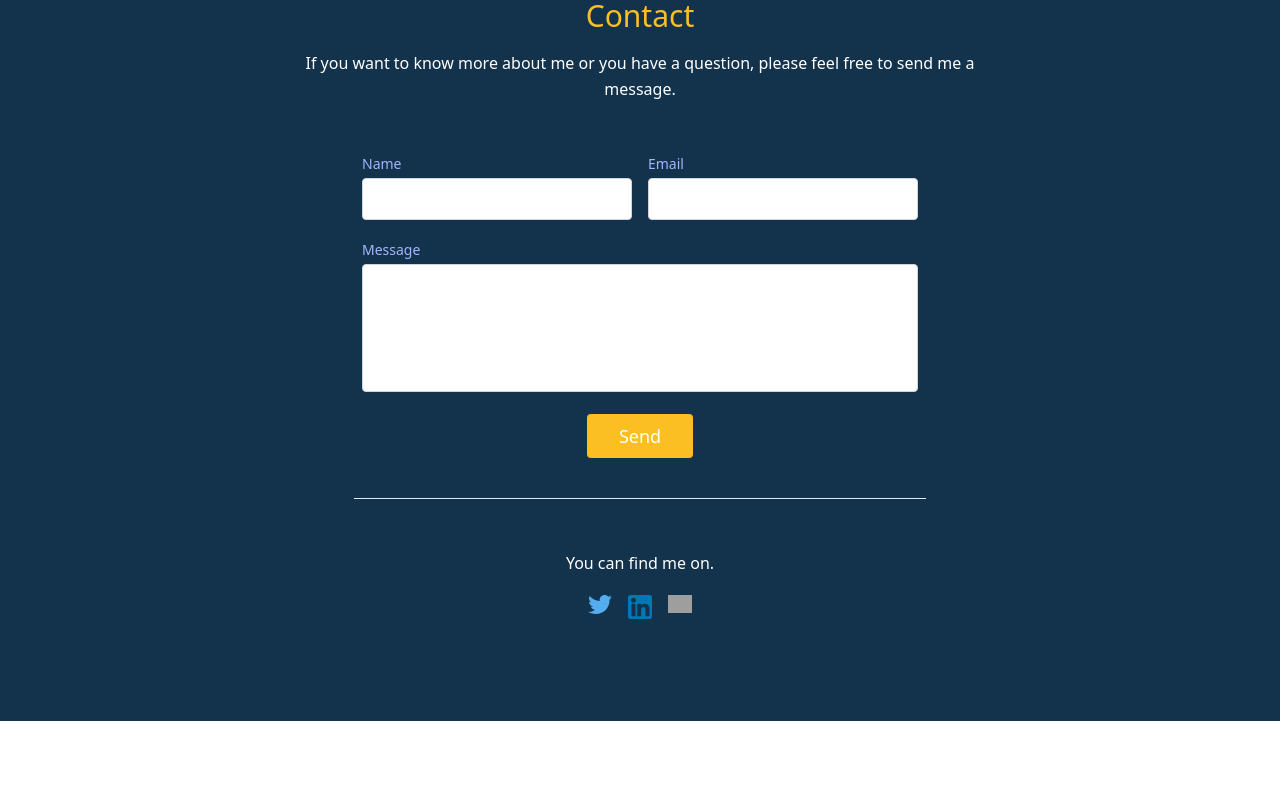
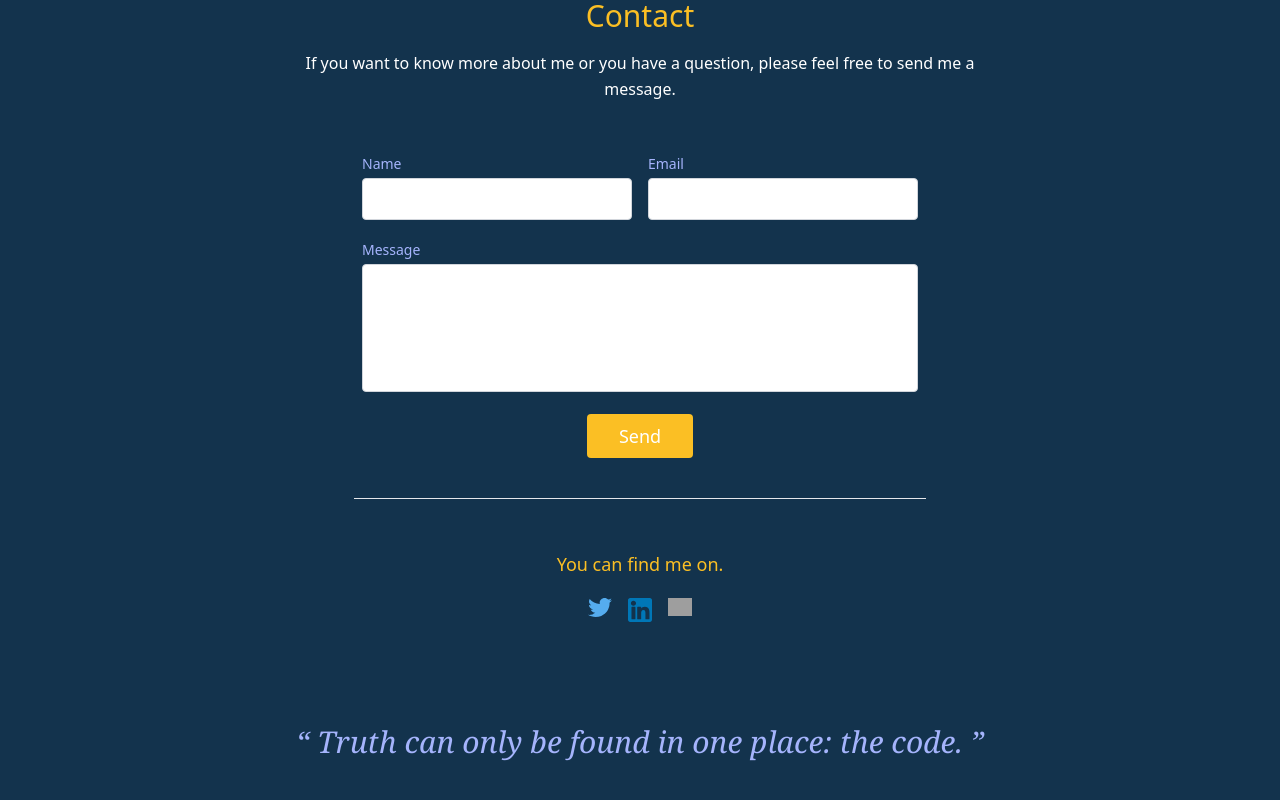
Before and after one commit to ismailkhalil20/MyPortfolio, a React (Create React App) app: page / in a window 1280 px wide. Shown: the part 3451-4251 px from the top of the page. Before the commit the page ends 4172 px from the top, so only its background shows below. Built offline with nearby package versions, Linux system fonts and the light colour scheme; grey boxes are pictures that could not be loaded.

Commit message:
Add Footer

```diff
--- a/src/App.js
+++ b/src/App.js
@@ -1,5 +1,6 @@
 import About from './components/About'
-import Contact from './components/Contact/Contact'
+import Contact from './components/Contact'
+import Footer from './components/Footer'
 import Header from './components/Header'
 import Hero from './components/Hero'
 import HeroProject1, { HeroProject2, HeroProject3 } from './components/HeroProject'
@@ -18,6 +19,7 @@ function App() {
         <About />
         <Contact />
       </div>
+      <Footer />
     </div>
   );
 }
--- a/src/components/Contact/Contact.jsx
+++ b/src/components/Contact/Contact.jsx
@@ -37,7 +37,7 @@ export default function Contact() {
                         </div>
 
                         <div className="p-2 w-full pt-8 mt-8 border-t border-gray-200 text-center">
-                            <p className="leading-normal my-5 text-white">You can find me on.
+                            <p className="leading-normal my-5 text-lg text-yellow-400">You can find me on.
                             </p>
                             <span className="inline-flex space-x-4">
                                 <a href="https://twitter.com/IsmailKhalil_" className="w-6 h-6">
--- /dev/null
+++ b/src/components/Footer/Footer.jsx
@@ -0,0 +1,10 @@
+import React from 'react'
+
+export default function Footer() {
+    return (
+        <div className="text-indigo-300 text-3xl font-serif italic h-20 text-center">
+        “ Truth can only be found in one place: the code. ”
+
+        </div>
+    )
+}
--- /dev/null
+++ b/src/components/Footer/index.js
@@ -0,0 +1 @@
+export { default } from './Footer'
```
